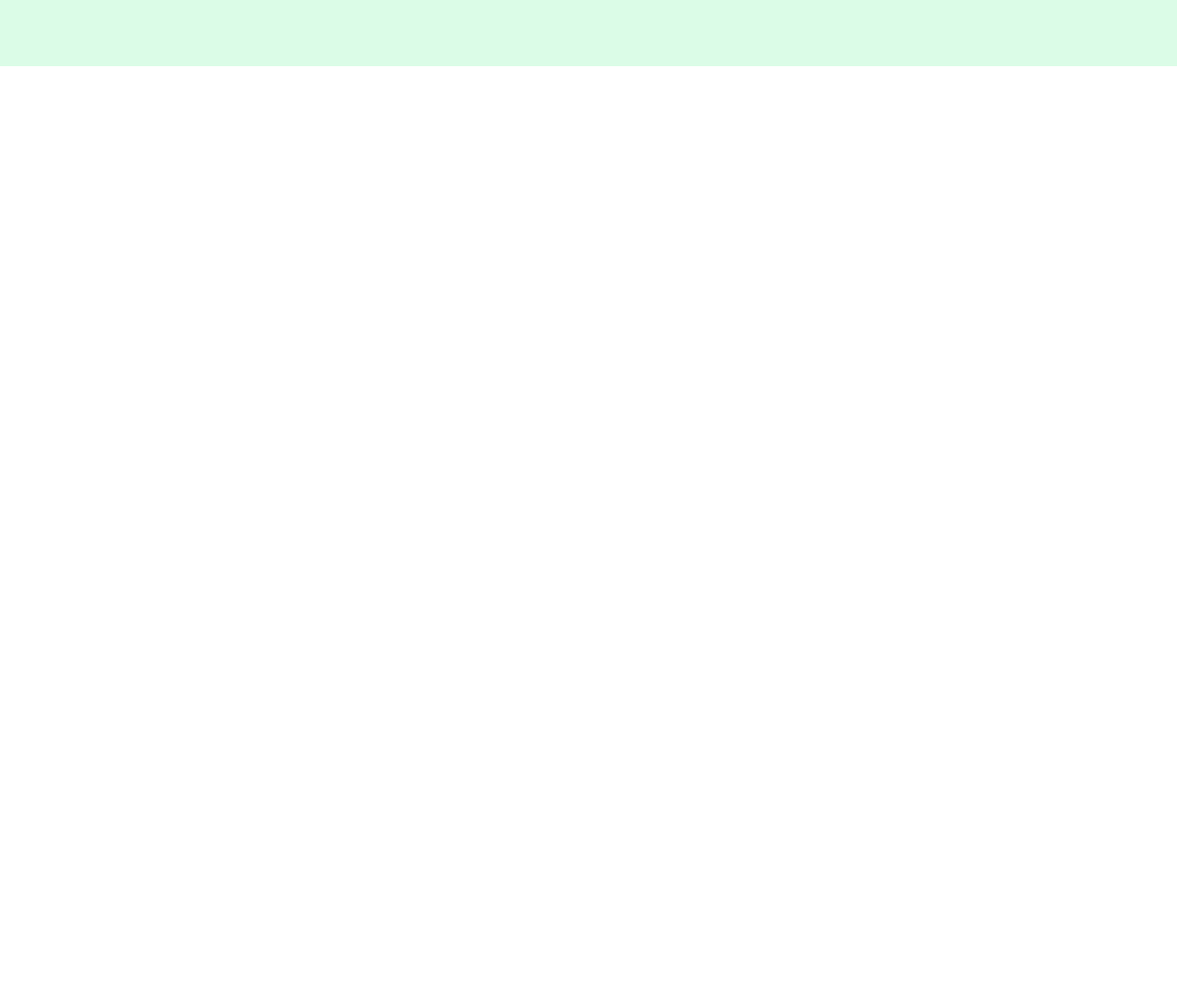
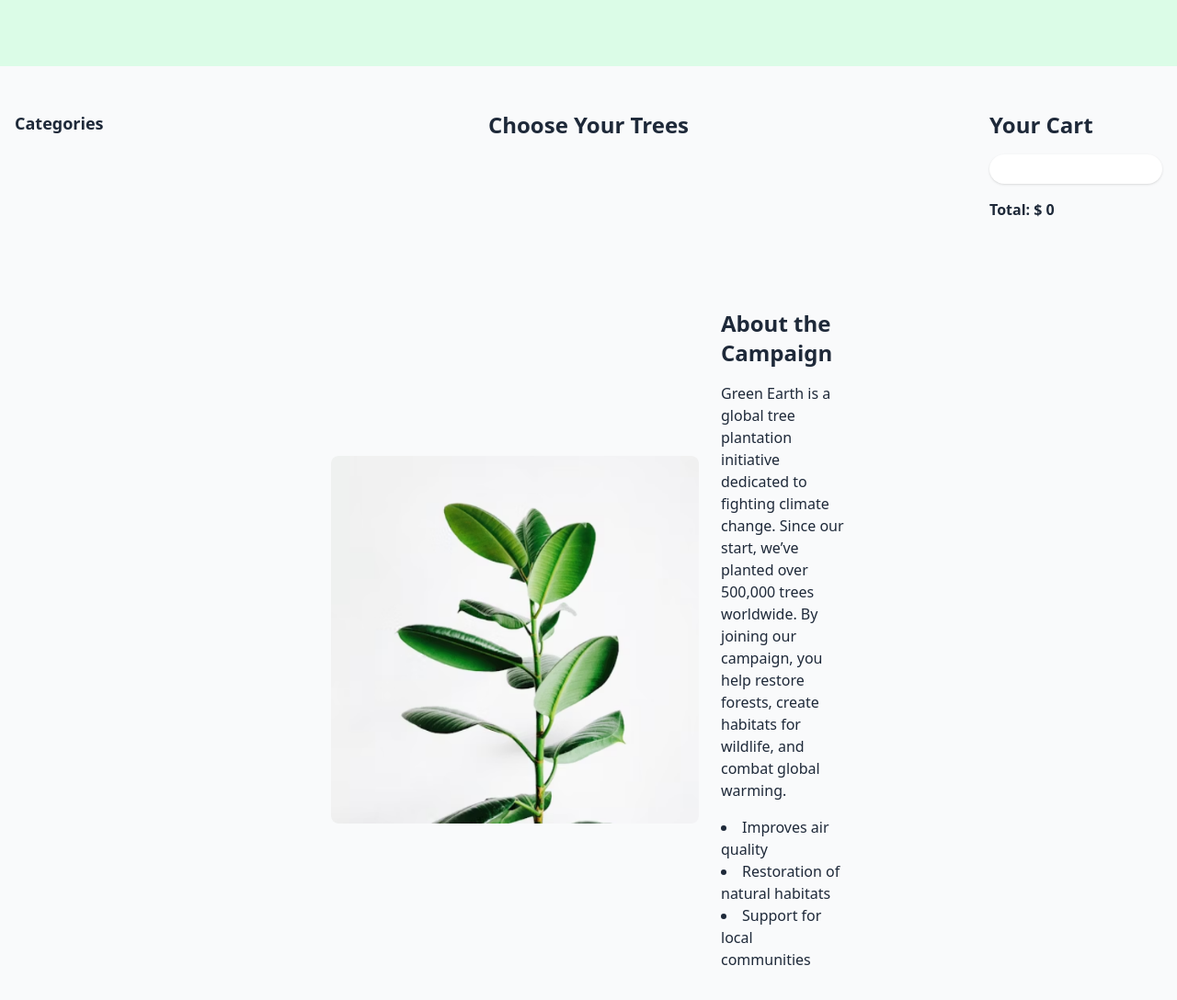
Before and after one commit to shoyaibsazzad/my-sixth-assignment, a plain HTML site: page index.html in a window 1280 px wide. Shown: the part 320-1408 px from the top of the page at 92% size. Before the commit the page ends 800 px from the top, so only its background shows below. Drawn offline with nearby package versions, Linux system fonts and the light colour scheme.

Commit message:
added about campaign section

```diff
--- a/index.html
+++ b/index.html
@@ -4,6 +4,8 @@
     <meta charset="UTF-8" />
     <meta name="viewport" content="width=device-width, initial-scale=1.0" />
     <title>Green Earth - plant a Tree</title>
+    <!-- favicon -->
+    <link rel="shortcut icon" href="assets/about.png" type="image/x-icon">
     <!-- CSS link -->
     <link rel="stylesheet" href="styles/style.css" />
     <!-- tailwind & daisyUI CDN -->
@@ -15,6 +17,7 @@
   </head>
   <body class="bg-gray-50 text-gray-800">
     <!-- navbar -->
+
      <nav class="bg-green-800 text-white p-4 flex justify-between items-center">
         <div class="font-bold text-xl">Green Earth</div>
         <ul class="hidden md:flex gap-6">
@@ -35,8 +38,58 @@
          hover:bg-yellow-300">Get Involved</button>
      </header>
 
-      <!-- Categories + Trees -->
+      <!-- Categories + Trees  + cart -->
 
-      <section class=""></section>
+      <section class="container mx-auto py-12 px-4 ">
+        <div class="grid grid-cols-1 md:grid-cols-4 lg:grid-cols-6 gap-6 ">
+
+            <!-- Categories -->
+
+            <aside class="lg:col-span-1 md:col-span-1 ">
+                <h2 class="text-lg font-semibold mb-4">Categories</h2>
+                <div id="categories" class="flex flex-col gap-2"></div>
+            </aside>
+
+            <!-- tree cards -->
+
+            <div class="lg:col-span-4 md:col-span-2 ">
+                <h2 class="text-2xl font-bold mb-6 text-center">Choose Your Trees</h2>
+                <div id="trees" class="grid sm:grid-cols-2 lg:grid-cols-3 gap-3"></div>
+            </div>
+
+            <!-- cart -->
+
+            <aside class=" lg:col-span-1  md:col-span-1 ">
+                <h2 class="text-2xl font-bold mb-4">Your Cart</h2>
+                <ul id="cart" class="bg-white shadow p-4 rounded-2xl mb-4"></ul>
+                <p class="font-semibold ">Total: $ <span id="total">0</span></p>
+            </aside>
+        </div>
+      </section>
+
+      <!-- about campaign -->
+
+      <section class="py-12 px-90 md:flex items-center mx-auto container ">
+
+
+         <img src="./assets/about.png" alt="" class="h-100 w-100 rounded-lg mb-6 md:mb-0 mr-6">
+         <div>
+            <h2 class="text-2xl font-bold mb-4">About the Campaign</h2>
+            <p class="mb-4">
+                Green Earth is a global tree plantation initiative
+                dedicated to fighting climate change. Since our start, we’ve planted
+                over 500,000 trees worldwide. By joining our campaign, you help
+                restore forests, create habitats for wildlife, and combat global
+                 warming.
+                </p>
+                <ul class="list-disc list-inside">
+                    <li>Improves air quality</li>
+                    <li>Restoration of natural habitats</li>
+                    <li>Support for local communities</li>
+                </ul>
+        </div>
+       </div>
+
+
   </body>
 </html>
```
